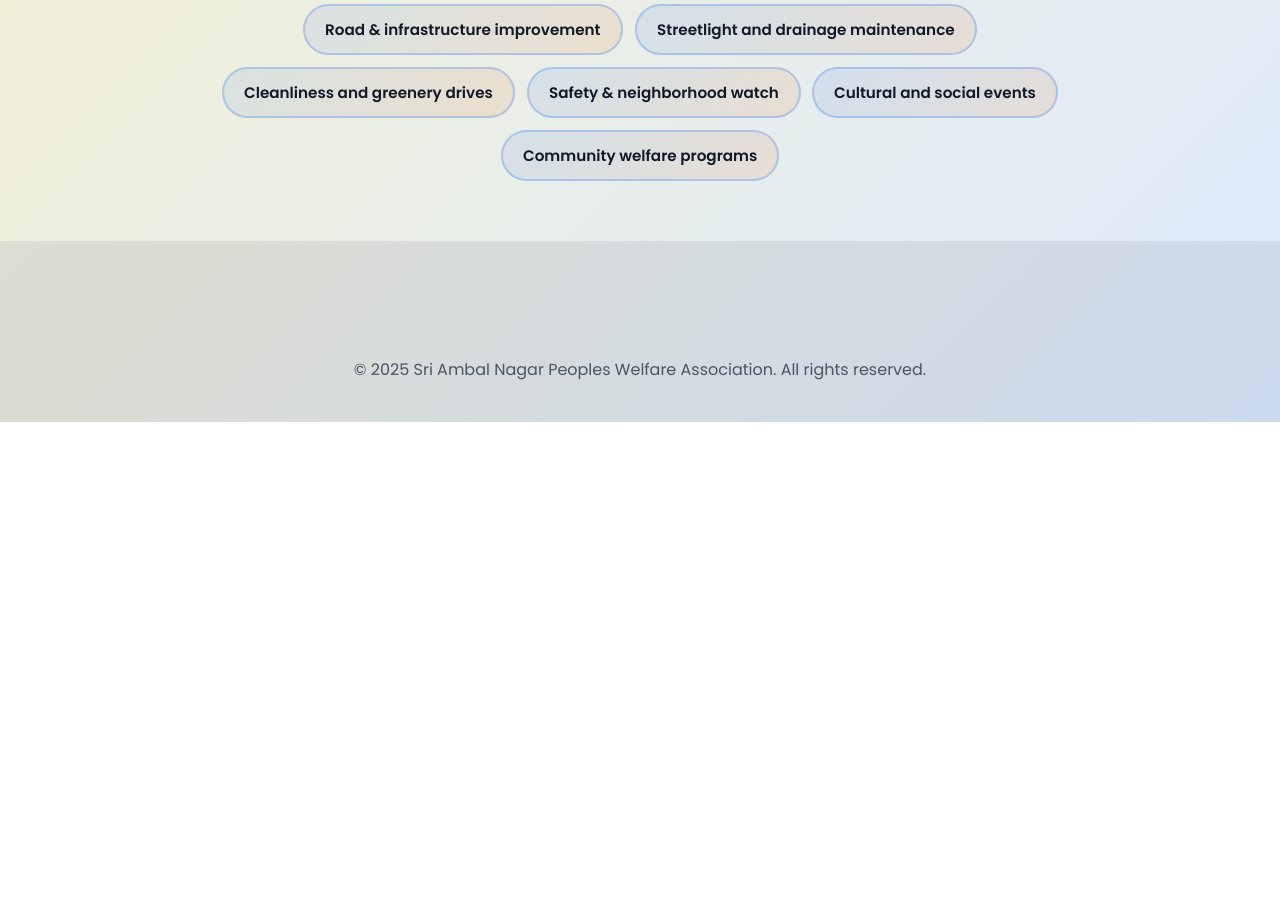
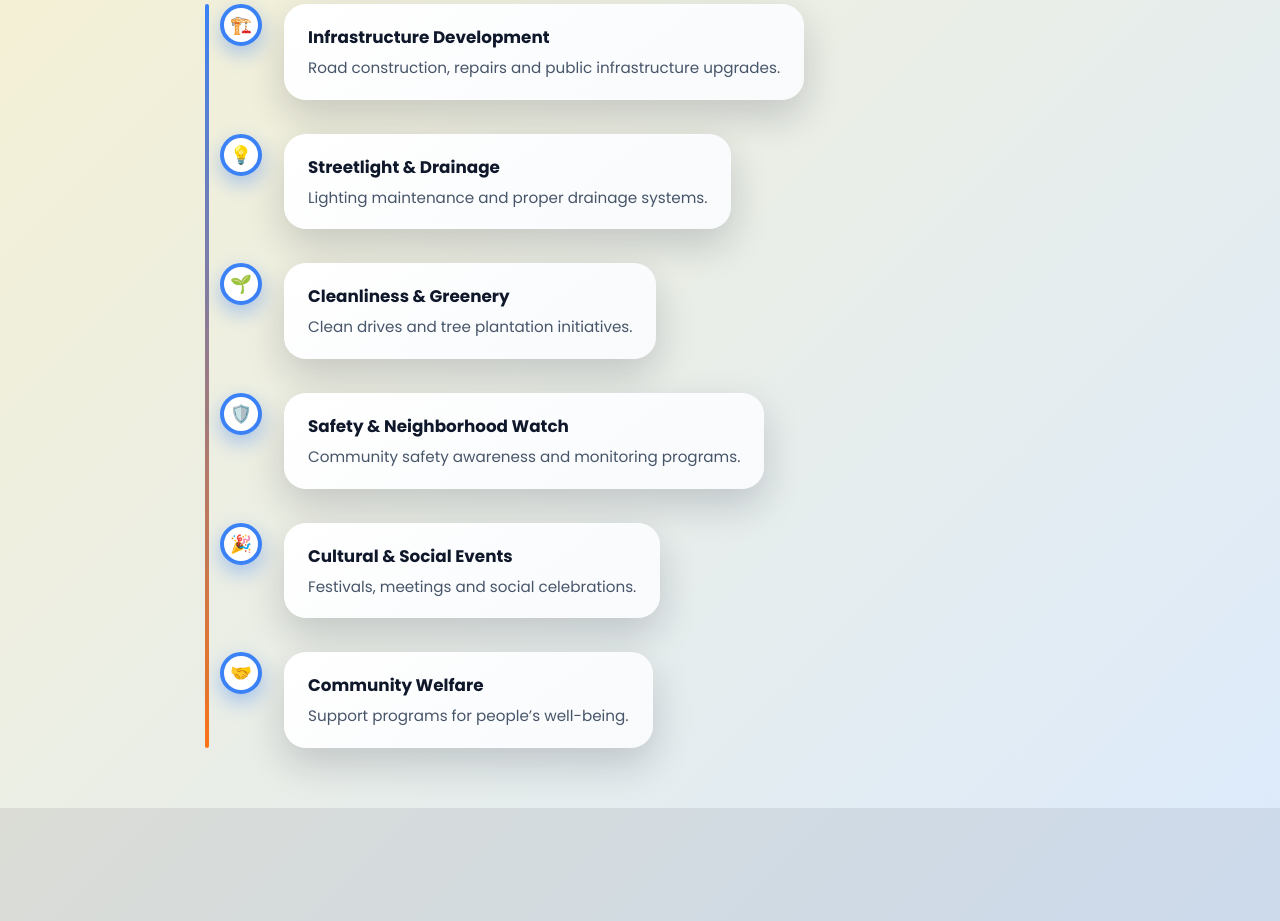
Before and after one commit to mnsambalnagar-maker/ambalnagar, a website: page about.html in a window 1280 px wide. Shown: the part 838-1759 px from the top of the page. Before the commit the page ends 1260 px from the top, so only its background shows below. Drawn offline with Linux system fonts and the light colour scheme; no server answers.

Commit message:
Updated About page Activities section with new timeline design

```diff
--- a/about.html
+++ b/about.html
@@ -164,30 +164,100 @@
 .float-card-name{font-weight:700;color:#111827;font-size:1rem;margin:0 0 2px;}
 .float-card-role{font-size:0.88rem;color:#6b7280;}
 
-.activity-tags{
-  display:flex;flex-wrap:wrap;gap:12px;justify-content:center;
-  max-width:900px;margin:0 auto;
+/* ===== ACTIVITIES TIMELINE TEMPLATE (NEW) ===== */
+
+.activities-timeline{
+  max-width:900px;
+  margin:0 auto;
+  position:relative;
+  padding-left:30px;
 }
-.activity-tag{
-  padding:12px 20px;border-radius:30px;
-  background:linear-gradient(135deg,rgba(59,130,246,0.12),rgba(249,115,22,0.12));
-  border:2px solid rgba(59,130,246,0.3);
-  font-size:0.95rem;color:#111827;font-weight:600;
-  position:relative;overflow:hidden;
-  opacity:0;transform:scale(0.3);
-  animation:bounceIn 0.6s cubic-bezier(0.68,-0.55,0.265,1.55) forwards;
-  transition:all .3s ease;cursor:pointer;
+
+.activities-timeline::before{
+  content:'';
+  position:absolute;
+  left:15px;
+  top:0;
+  bottom:0;
+  width:4px;
+  background:linear-gradient(180deg,var(--accent2),var(--accent1));
+  border-radius:4px;
 }
-.activity-tag:nth-child(1){animation-delay:0.1s;}
-.activity-tag:nth-child(2){animation-delay:0.2s;}
-.activity-tag:nth-child(3){animation-delay:0.3s;}
-.activity-tag:nth-child(4){animation-delay:0.4s;}
-.activity-tag:nth-child(5){animation-delay:0.5s;}
-.activity-tag:nth-child(6){animation-delay:0.6s;}
-.activity-tag:hover{
-  transform:translateY(-4px) scale(1.05);
-  box-shadow:0 15px 35px rgba(59,130,246,0.3);
+
+.timeline-item{
+  display:flex;
+  align-items:flex-start;
+  gap:22px;
+  margin-bottom:34px;
+  position:relative;
 }
+
+.timeline-dot{
+  width:42px;
+  height:42px;
+  border-radius:50%;
+  background:#fff;
+  border:4px solid var(--accent2);
+  display:flex;
+  align-items:center;
+  justify-content:center;
+  font-size:1.1rem;
+  box-shadow:0 8px 20px rgba(59,130,246,.4);
+  flex-shrink:0;
+}
+
+.timeline-card{
+  background:linear-gradient(145deg,#ffffff,#f8fafc);
+  border-radius:22px;
+  padding:20px 24px;
+  box-shadow:0 16px 38px rgba(15,23,42,.18);
+  transition:.35s cubic-bezier(.4,0,.2,1);
+}
+
+.timeline-card h4{
+  margin:0 0 6px;
+  font-size:1.05rem;
+  font-weight:700;
+  color:#0f172a;
+}
+
+.timeline-card p{
+  margin:0;
+  font-size:.95rem;
+  color:#475569;
+  line-height:1.55;
+}
+
+.timeline-item:hover .timeline-card{
+  transform:translateX(10px);
+  box-shadow:0 30px 70px rgba(15,23,42,.35);
+}
+
+/* Mobile */
+@media(max-width:600px){
+  .activities-timeline{
+    padding-left:20px;
+  }
+  .timeline-item{
+    gap:14px;
+  }
+  .timeline-card{
+    padding:18px 18px;
+  }
+}
+
+
+/* Mobile */
+@media(max-width:600px){
+  .activity-row{
+    flex-direction:column;
+    gap:12px;
+  }
+  .activity-row:hover{
+    transform:none;
+  }
+}
+
 
 /* FOOTER */
 footer{margin-top:60px;padding:24px;background:rgba(15,23,42,0.08);
@@ -333,15 +403,61 @@
 
 <section class="activities-section">
   <h2 class="activities-title">Activities</h2>
-  <div class="activity-tags">
-    <div class="activity-tag">Road & infrastructure improvement</div>
-    <div class="activity-tag">Streetlight and drainage maintenance</div>
-    <div class="activity-tag">Cleanliness and greenery drives</div>
-    <div class="activity-tag">Safety & neighborhood watch</div>
-    <div class="activity-tag">Cultural and social events</div>
-    <div class="activity-tag">Community welfare programs</div>
+
+  <div class="activities-timeline">
+
+    <div class="timeline-item">
+      <div class="timeline-dot">🏗️</div>
+      <div class="timeline-card">
+        <h4>Infrastructure Development</h4>
+        <p>Road construction, repairs and public infrastructure upgrades.</p>
+      </div>
+    </div>
+
+    <div class="timeline-item">
+      <div class="timeline-dot">💡</div>
+      <div class="timeline-card">
+        <h4>Streetlight & Drainage</h4>
+        <p>Lighting maintenance and proper drainage systems.</p>
+      </div>
+    </div>
+
+    <div class="timeline-item">
+      <div class="timeline-dot">🌱</div>
+      <div class="timeline-card">
+        <h4>Cleanliness & Greenery</h4>
+        <p>Clean drives and tree plantation initiatives.</p>
+      </div>
+    </div>
+
+    <div class="timeline-item">
+      <div class="timeline-dot">🛡️</div>
+      <div class="timeline-card">
+        <h4>Safety & Neighborhood Watch</h4>
+        <p>Community safety awareness and monitoring programs.</p>
+      </div>
+    </div>
+
+    <div class="timeline-item">
+      <div class="timeline-dot">🎉</div>
+      <div class="timeline-card">
+        <h4>Cultural & Social Events</h4>
+        <p>Festivals, meetings and social celebrations.</p>
+      </div>
+    </div>
+
+    <div class="timeline-item">
+      <div class="timeline-dot">🤝</div>
+      <div class="timeline-card">
+        <h4>Community Welfare</h4>
+        <p>Support programs for people’s well-being.</p>
+      </div>
+    </div>
+
   </div>
 </section>
+
+
 
 <footer>
   <p>&copy; 2025 Sri Ambal Nagar Peoples Welfare Association. All rights reserved.</p>
```
